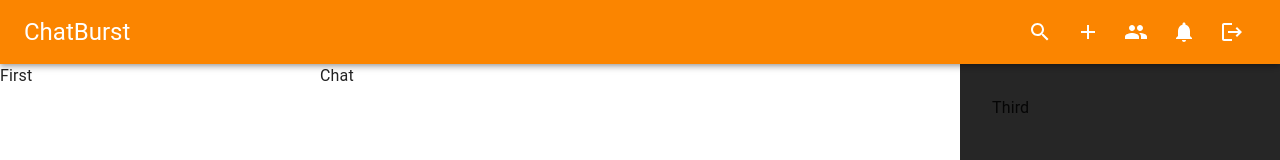
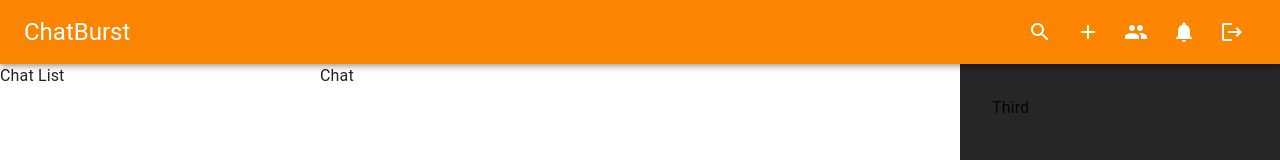
Before and after one commit to devanshV18/ChatBurst, a React (Vite) app in the folder client/: page /chat/1 in a window 1280 px wide. Shown: the top 160 px of the page. Built offline with nearby package versions, Linux system fonts and the light colour scheme.

Commit message:
laoder skeleton made perfectly using loader jsx

```diff
--- a/client/src/App.jsx
+++ b/client/src/App.jsx
@@ -1,6 +1,7 @@
-import React, {lazy} from 'react'
+import React, {lazy, Suspense} from 'react'
 import {BrowserRouter, Routes, Route} from 'react-router-dom'
 import ProtectRoute from './components/auth/ProtectRoute'
+import { LayoutLoader } from './components/layout/Loaders'
 
 const Home = lazy(() => import("./pages/Home"))
 const Login = lazy(() => import("./pages/Login"))
@@ -13,6 +14,7 @@ let user = true
 const App = () => {
   return (
   <BrowserRouter>
+    <Suspense fallback={<LayoutLoader/>}>
       <Routes>
         <Route element={<ProtectRoute user={user}/>}>
             <Route path="/" element={<Home/>}/>
@@ -29,6 +31,7 @@ const App = () => {
 
         <Route path='*' element={<NotFound/>}/>
       </Routes>
+    </Suspense>
   </BrowserRouter>
   )
 
--- a/client/src/components/layout/AppLayout.jsx
+++ b/client/src/components/layout/AppLayout.jsx
@@ -2,6 +2,7 @@ import React from 'react'
 import Header from './Header'
 import Title from "../shared/Title"
 import { Grid } from '@mui/material'
+import ChatList from '../specific/ChatList'
 
 
 
@@ -14,7 +15,7 @@ const AppLayout = () => WrappedComponent => {
             <Header/>
 
             <Grid container height={"calc(100vh -4rem)"}>
-              <Grid item sm={4} md={3} sx={{display : {xs: "none", sm: "block"},}} height={"100vh"} >First</Grid>
+              <Grid item sm={4} md={3} sx={{display : {xs: "none", sm: "block"},}} height={"100vh"} ><ChatList/></Grid>
 
               <Grid item xs={12} sm={8} md={5} lg={6} height={"100vh"}>
                 <WrappedComponent {...props}/>
--- /dev/null
+++ b/client/src/components/layout/Loaders.jsx
@@ -0,0 +1,24 @@
+import React from 'react'
+import { Grid,Skeleton,Stack } from '@mui/material'
+
+export const LayoutLoader = () => {
+    return (
+   <Grid container height={"calc(100vh -4rem)"} spacing={"1rem"}>
+    <Grid item sm={4} md={3} sx={{display : {xs: "none", sm: "block"},}} height={"100vh"} ><Skeleton variant='rectangular' height={"100vh"}/></Grid>
+
+    <Grid item xs={12} sm={8} md={5} lg={6} height={"100vh"}>
+        <Stack spacing={"1rem"}>
+            {
+                Array.from({length: 10}).map((_, index) => (
+                    <Skeleton key={index} variant='rectangular' height={"5rem"}/>
+                ))
+            }
+        </Stack>
+    </Grid>
+
+    <Grid item md={4} lg={3} sx={{display: {xs: "none", md: "block"}, }} height={"100vh"}>
+        <Skeleton variant='rectangular'height={"100vh"}/>
+    </Grid>
+  </Grid>
+  )
+}
--- /dev/null
+++ b/client/src/components/specific/ChatList.jsx
@@ -0,0 +1,11 @@
+import React from 'react'
+
+const ChatList = () => {
+  return (
+    <div>
+      Chat List
+    </div>
+  )
+}
+
+export default ChatList
```
Also changed, not shown: client/src/components/layout/Header.jsx (+4 -4 lines). Lines whose indentation alone changed are shown as unchanged.
